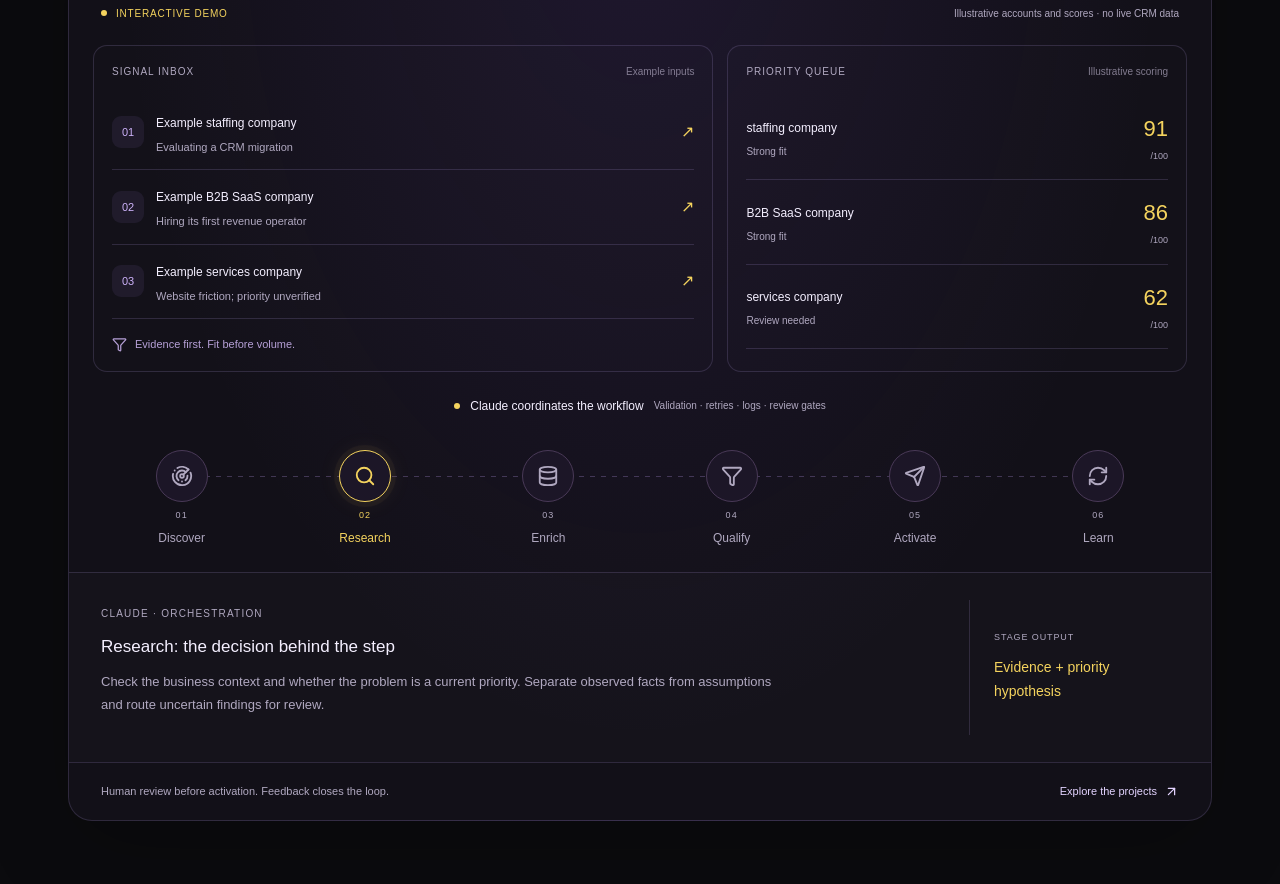
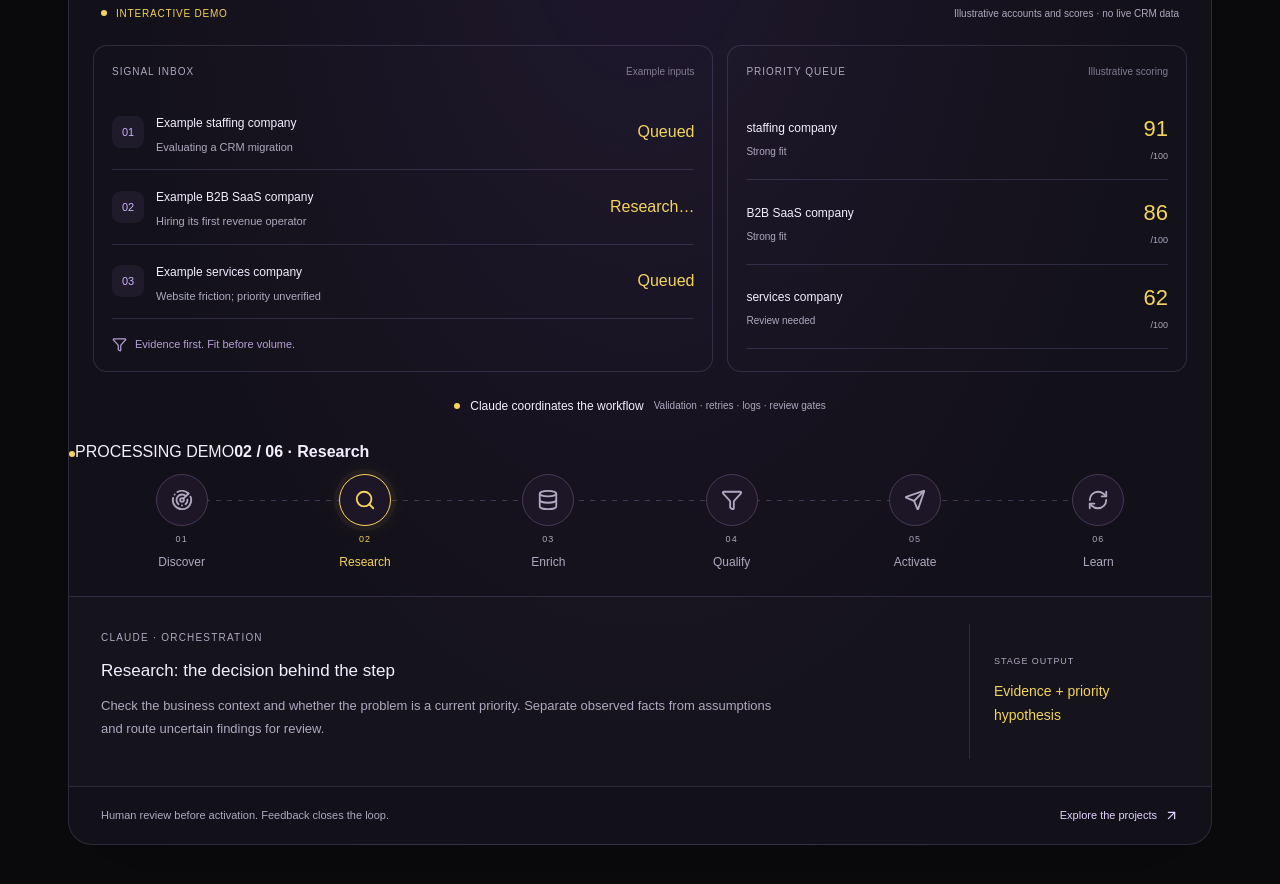
Before and after one commit to praisefredrick5-bit/praise-gtm-portfolio, a Next.js app: page / in a window 1280 px wide. Shown: the part 1940-2824 px from the top of the page. Built offline with nearby package versions, Linux system fonts and the light colour scheme.

Commit message:
Make workflow progress visible and keep stage exploration playing

```diff
--- a/components/revenue-workflow.tsx
+++ b/components/revenue-workflow.tsx
@@ -50,7 +50,7 @@ export function RevenueWorkflow() {
         <div className={styles.workspace}>
           <div className={styles.feed}>
             <div className={styles.panelTitle}>SIGNAL INBOX <span>Example inputs</span></div>
-            {prospects.map((prospect, i) => <div className={styles.lead} key={prospect.name}><span className={styles.avatar}>{String(i + 1).padStart(2, "0")}</span><div><strong>{prospect.name}</strong><p>{prospect.signal}</p></div><span className={styles.signal}>↗</span></div>)}
+            {prospects.map((prospect, i) => <div className={styles.lead} key={prospect.name}><span className={styles.avatar}>{String(i + 1).padStart(2, "0")}</span><div><strong>{prospect.name}</strong><p>{prospect.signal}</p></div><span className={styles.signal}>{i === active % prospects.length ? selected.name + "…" : "Queued"}</span></div>)}
             <div className={styles.guardrail}><Filter size={15} /> Evidence first. Fit before volume.</div>
           </div>
           <div className={styles.ranking}>
@@ -59,8 +59,9 @@ export function RevenueWorkflow() {
           </div>
         </div>
         <div className={styles.orchestrator}><span className={styles.dot} /><strong>Claude coordinates the workflow</strong><span>Validation · retries · logs · review gates</span></div>
+        <div className={styles.activity} aria-hidden="true"><div><span className={styles.dot} />{playing && !reduced ? "PROCESSING DEMO" : "WORKFLOW DEMO"}<strong>0{active + 1} / 06 · {selected.name}</strong></div><div className={styles.track}><span key={active} /></div></div>
         <div className={styles.stages} aria-label="Workflow stages">
-          {stages.map((stage, i) => { const Icon = stage.icon; return <button key={stage.name} className={styles.stage} aria-pressed={active === i} aria-controls="workflow-detail" onClick={() => { setActive(i); setPlaying(false); }}><span className={styles.node}><Icon size={22} /></span><small>0{i + 1}</small><strong>{stage.name}</strong></button>; })}
+          {stages.map((stage, i) => { const Icon = stage.icon; return <button key={stage.name} className={styles.stage} aria-pressed={active === i} aria-controls="workflow-detail" onClick={() => { setActive(i); }}><span className={styles.node}><Icon size={22} /></span><small>0{i + 1}</small><strong>{stage.name}</strong></button>; })}
         </div>
         <div className={styles.detail} id="workflow-detail">
           <div><span className={styles.kicker}>{selected.tool}</span><h4>{selected.name}: the decision behind the step</h4><p>{selected.detail}</p></div>
```
